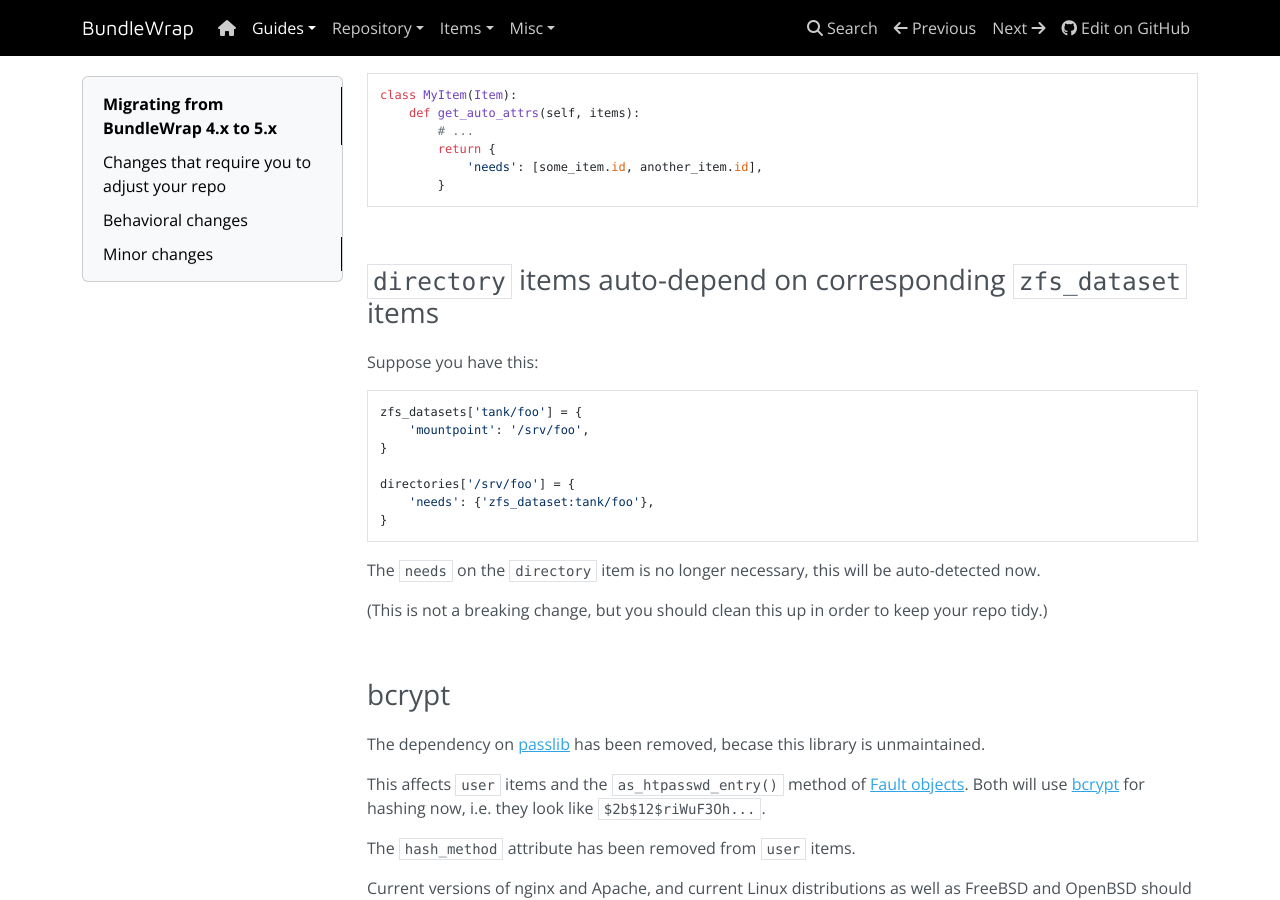
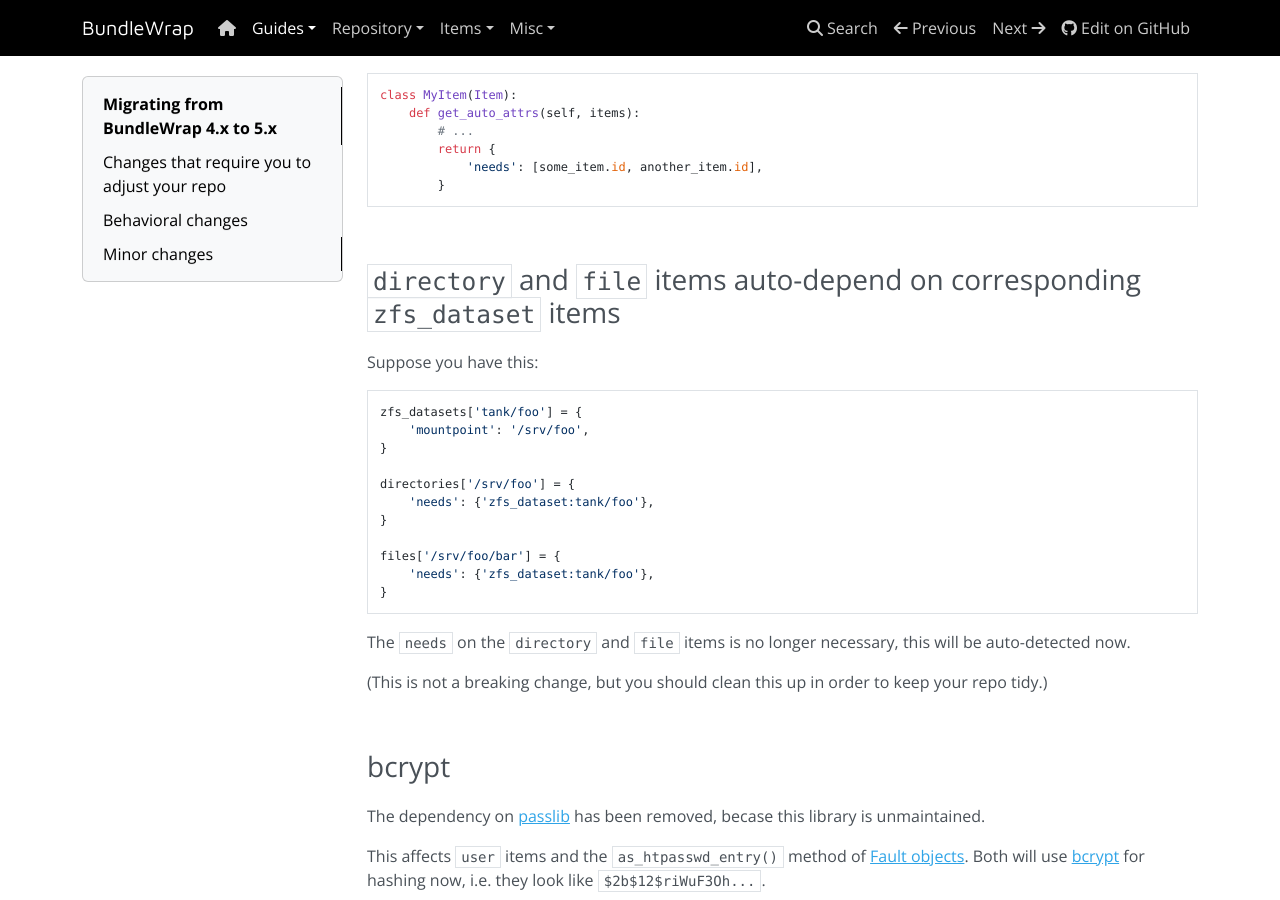
Before and after one commit to bundlewrap/bundlewrap, an MkDocs documentation site: the page built from docs/content/guide/migrate_45.md, in a window 1280 px wide and 900 px high, scrolled down 1727 px. Built offline with MkDocs 1.6.1, drawn with Linux system fonts in a browser that asks for light colours; nearby versions of some CDN libraries.

Commit message:
CHANGELOG/migrate_45: `file` items auto-depend, too

````diff
--- a/docs/content/guide/migrate_45.md
+++ b/docs/content/guide/migrate_45.md
@@ -84,7 +84,7 @@
 
 <br>
 
-### `directory` items auto-depend on corresponding `zfs_dataset` items
+### `directory` and `file` items auto-depend on corresponding `zfs_dataset` items
 
 Suppose you have this:
 
@@ -96,9 +96,13 @@
 directories['/srv/foo'] = {
     'needs': {'zfs_dataset:tank/foo'},
 }
+
+files['/srv/foo/bar'] = {
+    'needs': {'zfs_dataset:tank/foo'},
+}
 ```
 
-The `needs` on the `directory` item is no longer necessary, this will be auto-detected now.
+The `needs` on the `directory` and `file` items is no longer necessary, this will be auto-detected now.
 
 (This is not a breaking change, but you should clean this up in order to keep your repo tidy.)
 
````
Also changed, not shown: CHANGELOG.md.
